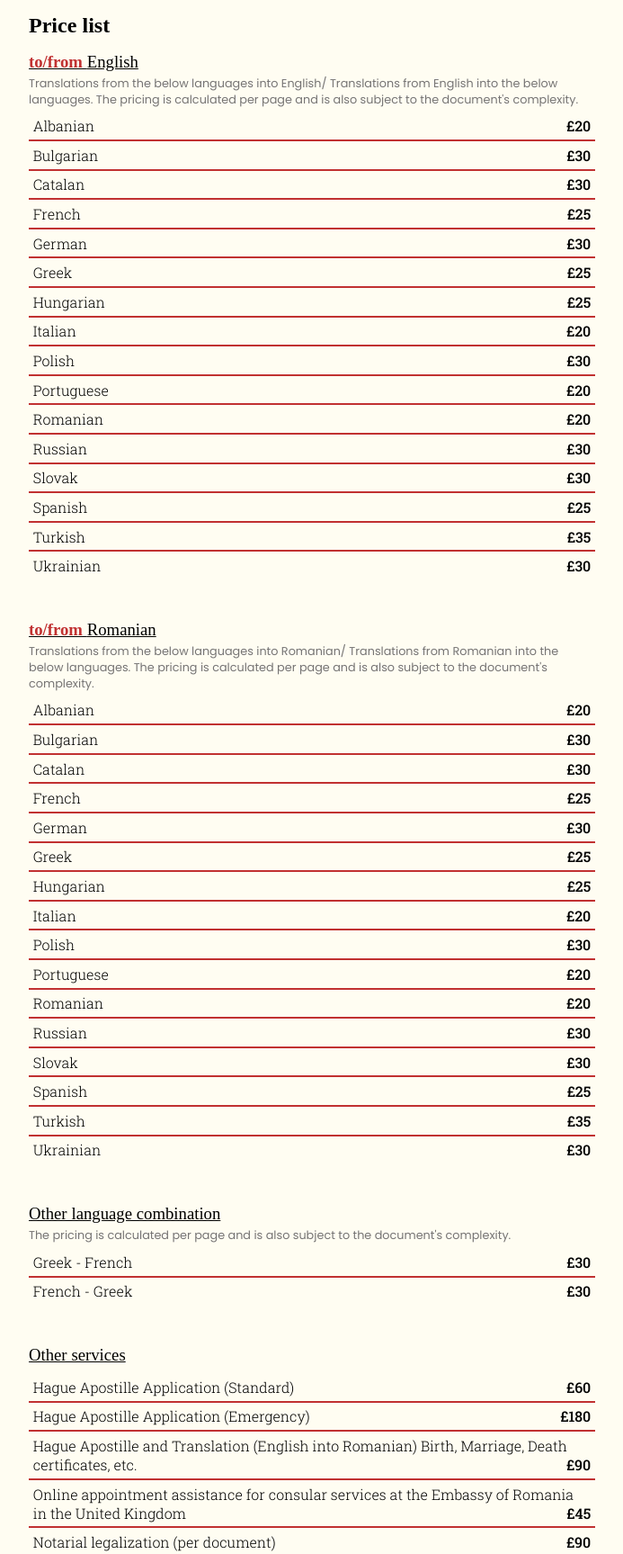
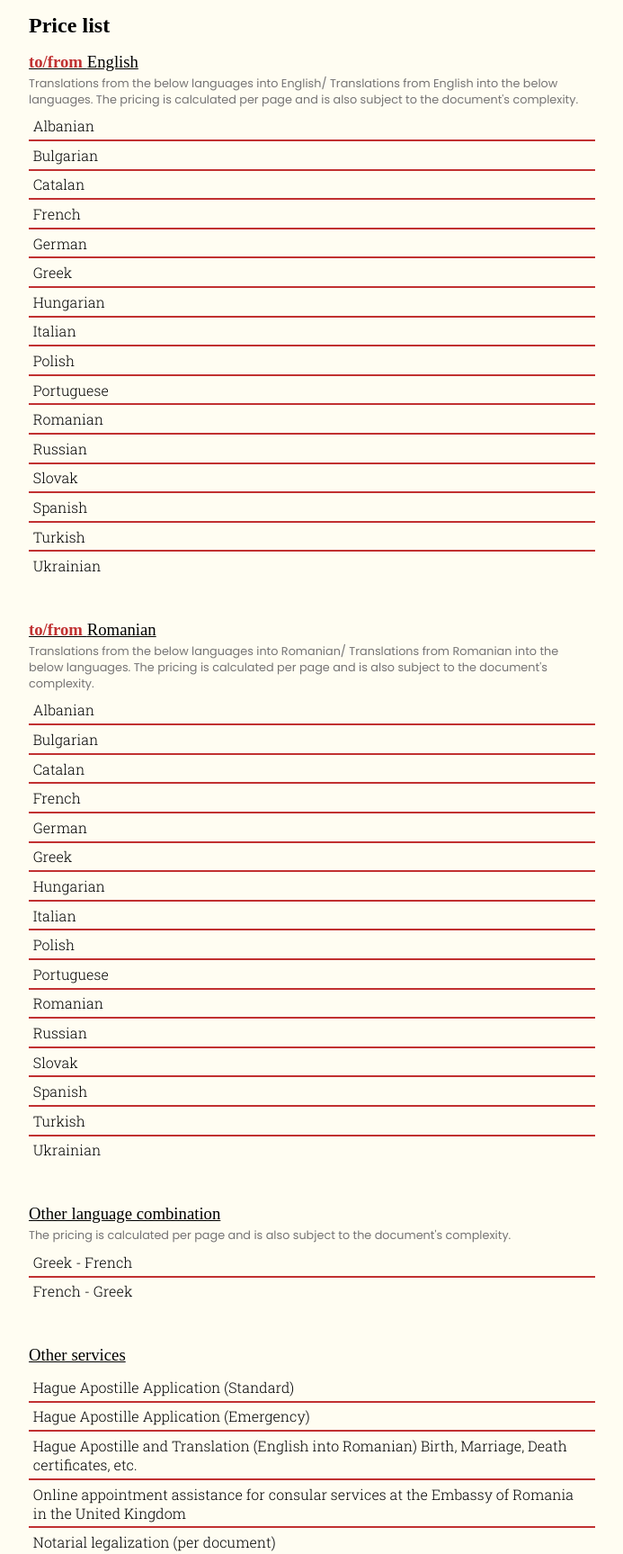
Before and after one commit to bejanbogdan93/dblanguages, a plain HTML site: page index.html in a window 1280 px wide. Shown: the part 467-2194 px from the top of the page at 90% size, without its empty margins (293-986 px from the left). Drawn offline with Linux system fonts and the light colour scheme.

Commit message:
Take away prices

```diff
--- a/index.html
+++ b/index.html
@@ -42,22 +42,22 @@
                 <p>Translations from the below languages into English/ Translations from English into the below languages.
                     The pricing is calculated per page and is also subject to the document's complexity.</p>
                 <ul class="list">
-                    <li>Albanian<span class="current">£20</span><span class="new">£20</span></li>
-                    <li>Bulgarian<span class="current">£30</span><span class="new">£30</span></li>
-                    <li>Catalan<span class="current">£30</span><span class="new">£30</span></li>
-                    <li>French<span class="current">£25</span><span class="new">£25</span></li>
-                    <li>German<span class="current">£30</span><span class="new">£30</span></li>
-                    <li>Greek<span class="current">£25</span><span class="new">£25</span></li>
-                    <li>Hungarian<span class="current">£25</span><span class="new">£25</span></li>
-                    <li>Italian<span class="current">£20</span><span class="new">£20</span></li>
-                    <li>Polish<span class="current">£30</span><span class="new">£30</span></li>
-                    <li>Portuguese<span class="current">£20</span><span class="new">£20</span></li>
-                    <li>Romanian<span class="current">£20</span><span class="new">£20</span></li>
-                    <li>Russian<span class="current">£30</span><span class="new">£30</span></li>
-                    <li>Slovak<span class="current">£30</span><span class="new">£30</span></li>
-                    <li>Spanish<span class="current">£25</span><span class="new">£25</span></li>
-                    <li>Turkish<span class="current">£35</span><span class="new">£35</span></li>
-                    <li>Ukrainian<span class="current">£30</span><span class="new">£30</span></li>
+                    <li>Albanian</li>
+                    <li>Bulgarian</li>
+                    <li>Catalan</li>
+                    <li>French</li>
+                    <li>German</li>
+                    <li>Greek</li>
+                    <li>Hungarian</li>
+                    <li>Italian</li>
+                    <li>Polish</li>
+                    <li>Portuguese</li>
+                    <li>Romanian</li>
+                    <li>Russian</li>
+                    <li>Slovak</li>
+                    <li>Spanish</li>
+                    <li>Turkish</li>
+                    <li>Ukrainian</li>
 
 
                 </ul>
@@ -68,30 +68,30 @@
                 <p>Translations from the below languages into Romanian/ Translations from Romanian into the below languages.
                     The pricing is calculated per page and is also subject to the document's complexity.</p>
                 <ul class="list">
-                    <li>Albanian<span class="current">£20</span><span class="new">£20</span></li>
-                    <li>Bulgarian<span class="current">£30</span><span class="new">£30</span></li>
-                    <li>Catalan<span class="current">£30</span><span class="new">£30</span></li>
-                    <li>French<span class="current">£25</span><span class="new">£25</span></li>
-                    <li>German<span class="current">£30</span><span class="new">£30</span></li>
-                    <li>Greek<span class="current">£25</span><span class="new">£25</span></li>
-                    <li>Hungarian<span class="current">£25</span><span class="new">£25</span></li>
-                    <li>Italian<span class="current">£20</span><span class="new">£20</span></li>
-                    <li>Polish<span class="current">£30</span><span class="new">£30</span></li>
-                    <li>Portuguese<span class="current">£20</span><span class="new">£20</span></li>
-                    <li>Romanian<span class="current">£20</span><span class="new">£20</span></li>
-                    <li>Russian<span class="current">£30</span><span class="new">£30</span></li>
-                    <li>Slovak<span class="current">£30</span><span class="new">£30</span></li>
-                    <li>Spanish<span class="current">£25</span><span class="new">£25</span></li>
-                    <li>Turkish<span class="current">£35</span><span class="new">£35</span></li>
-                    <li>Ukrainian<span class="current">£30</span><span class="new">£30</span></li>
+                    <li>Albanian</li>
+                    <li>Bulgarian</li>
+                    <li>Catalan</li>
+                    <li>French</li>
+                    <li>German</li>
+                    <li>Greek</li>
+                    <li>Hungarian</li>
+                    <li>Italian</li>
+                    <li>Polish</li>
+                    <li>Portuguese</li>
+                    <li>Romanian</li>
+                    <li>Russian</li>
+                    <li>Slovak</li>
+                    <li>Spanish</li>
+                    <li>Turkish</li>
+                    <li>Ukrainian</li>
                 </ul>
             </article>
             <article class="translations">
                 <h3>Other language combination</h3>
                 <p>The pricing is calculated per page and is also subject to the document's complexity. </p>
                 <ul class="list">
-                    <li>Greek - French<span class="current">£30</span><span class="new">£30</span></li>
-                    <li>French - Greek<span class="current">£30</span><span class="new">£30</span></li>
+                    <li>Greek - French</li>
+                    <li>French - Greek</li>
 
                 </ul>
             </article>
@@ -100,13 +100,13 @@
                 <h3>Other services</h3>
                 <p></p>
                 <ul class="list">
-                    <li>Hague Apostille Application (Standard)<span class="current">£60</span><span class="new">£60</span></li>
-                    <li>Hague Apostille Application (Emergency)<span class="current">£180</span><span class="new">£180</span></li>
-                    <li>Hague Apostille and Translation (English into Romanian) Birth, Marriage, Death certificates, etc.<span class="current">£90</span><span class="new">£90</span></li>
-                    <li>Online appointment assistance for consular services at the Embassy of Romania in the United Kingdom<span class="current">£45</span><span class="new">£45</span></li>
-                    <li>Notarial legalization (per document)<span class="current">£90</span><span class="new">£90</span></li>
-                    <li>General Enquiries (settled and pre-settled status, maternity allowance, child benefit ect.)<span class="current">Free</span><span class="new">Free</span></li>
-                    <li>Overseas degree equivalency/ Statement of Comparability<span class="current"></span><span class="new"></span></li>
+                    <li>Hague Apostille Application (Standard)</li>
+                    <li>Hague Apostille Application (Emergency)</li>
+                    <li>Hague Apostille and Translation (English into Romanian) Birth, Marriage, Death certificates, etc.</li>
+                    <li>Online appointment assistance for consular services at the Embassy of Romania in the United Kingdom</li>
+                    <li>Notarial legalization (per document)</li>
+                    <li>General Enquiries (settled and pre-settled status, maternity allowance, child benefit ect.)</li>
+                    <li>Overseas degree equivalency/ Statement of Comparability</li>
                 </ul>
             </article>
 
```
